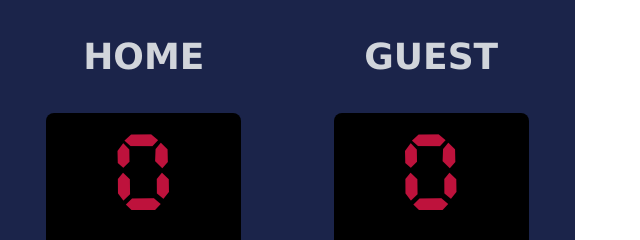
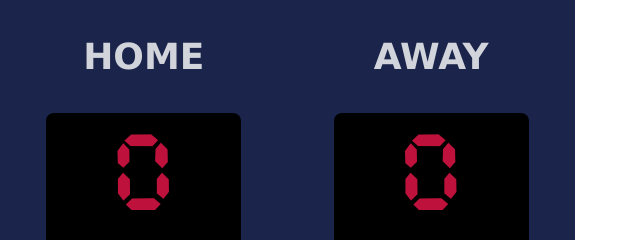
Before and after one commit to jasnmar/scrimba-mwi-challenges, a plain HTML site: page index.html in a window 1280 px wide. Shown: the top 240 px of the page, 0-640 px from the left. Drawn offline with Linux system fonts and the light colour scheme.

Commit message:
Change Guest to Away

```diff
--- a/index.html
+++ b/index.html
@@ -18,7 +18,7 @@
             </div>
         </div>
         <div class="scoreGroup">
-            <h3 id="gScoreLabel">GUEST</h3>
+            <h3 id="gScoreLabel">AWAY</h3>
             <div class="score" id="gScore">0</div>
             <div class="btnGroup">
                 <button class="addScoreButton" id="g1">+1</button>
```
